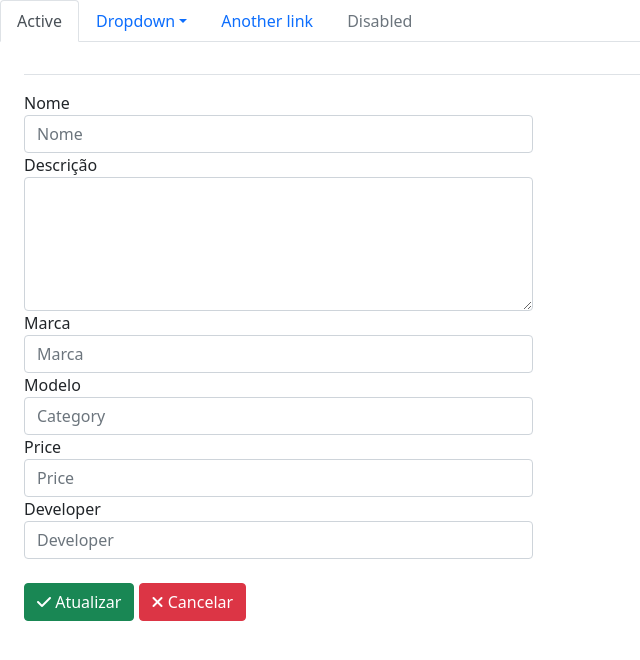
After one commit to weversonmp/vendas-gpm, a CodeIgniter app: page /vendas-gpm/index.php/homepage/edit/1 in a window 1280 px wide. The commit adds this page. Shown: the top 660 px of the page, without its empty margins (0-640 px from the left). Run offline with CodeIgniter, Linux system fonts and the light colour scheme; data that the repository does not hold is empty; some libraries are stand-ins or nearby versions.

Commit message:
Homepage edit - form-edit create

```diff
--- a/application/controllers/Homepage.php
+++ b/application/controllers/Homepage.php
@@ -16,13 +16,18 @@ class Homepage extends CI_Controller
 		$data['items'] = $this->items_model->index();
 		$data['title'] = 'BuyaShoes';
 
+
+		$this->load->view('templates/header', $data);
 		$this->load->view('pages/homepage', $data);
+		$this->load->view('templates/footer', $data);
 
 	}
 
-	public function teste()
+	public function edit($id)
 	{
-
+		$this->load->view('templates/header');
+		$this->load->view('templates/form-edit-items');
+		$this->load->view('templates/footer');
 
 	}
 }
--- a/application/helpers/auth_helper.php
+++ b/application/helpers/auth_helper.php
@@ -1,13 +1,13 @@
 <?php
 
 function permission() {
-	$ci = get_instance();
-	$loggedUser = $ci->session->userdata['logged_user'];
+	// $ci = get_instance();
+	// $loggedUser = $ci->session->userdata['logged_user'];
 
-	if (!$loggedUser) {
-		$ci->session->set_flashdata("danger", "Você precisa estar logado para acessar esta página");
-		redirect("login");
-	}
+	// if (!$loggedUser) {
+	// 	$ci->session->set_flashdata("danger", "Você precisa estar logado para acessar esta página");
+	// 	redirect("login");
+	// }
 
-	return $loggedUser;
+	// return $loggedUser;
 }
--- a/application/models/Items_model.php
+++ b/application/models/Items_model.php
@@ -7,4 +7,12 @@ class Items_model extends CI_Model
 
 		return $this->db->get("tb_items")->result_array();
 	}
+
+	public function editItem($id)
+	{
+
+		return $this->db->where("tb_items", array(
+			'id' => $id
+		))->row_array();
+	}
 }
--- /dev/null
+++ b/application/views/templates/form-edit-items.php
@@ -0,0 +1,62 @@
+<main role="main" class="col-md-9 ml-sm-auto col-lg-10 px-4">
+      <div class="d-flex justify-content-between flex-wrap flex-md-nowrap align-items-center pt-3 pb-2 mb-3 border-bottom">
+        <h1 class="h2"></h1>
+      </div>
+
+			<div class="col-md-12">
+
+					<form action="" method="post">
+
+					<div class="col-md-6">
+						<div class="form-group">
+							<label for="name">Nome</label>
+							<input type="text" class="form-control" name="name" id="name" placeholder="Nome" required>
+						</div>
+					</div>
+
+					<div class="col-md-6">
+						<div class="form-group">
+							<label for="description">Descrição</label>
+							<textarea name="description" id="description" rows="5" class="form-control" required></textarea>
+						</div>
+					</div>
+
+					<div class="col-md-6">
+						<div class="form-group">
+							<label for="category">Marca</label>
+							<input type="text" class="form-control" name="brand" id="brand" placeholder="Marca" value="" required>
+						</div>
+					</div>
+
+					<div class="col-md-6">
+						<div class="form-group">
+							<label for="category">Modelo</label>
+							<input type="text" class="form-control" name="category" id="category" placeholder="Category" value="" required>
+						</div>
+					</div>
+
+					<div class="col-md-6">
+						<div class="form-group">
+							<label for="price">Price</label>
+							<input type="text" class="form-control" name="price" id="price" placeholder="Price" value="" required>
+						</div>
+					</div>
+
+					<div class="col-md-6">
+						<div class="form-group">
+							<label for="developer">Developer</label>
+							<input type="text" class="form-control" name="developer" id="developer" placeholder="Developer" value="" required>
+						</div>
+					</div>
+
+					<div class="col-md-6 pt-4">
+							<button type="submit" class="btn btn-success btn-xs"><i class="fas fa-check"></i> Atualizar</button>
+							<a href="" class="btn btn-danger btn-xs"><i class="fas fa-times"></i> Cancelar</a>
+						</div>
+					</div>
+				</form>
+			</div>
+
+    </main>
+  </div>
+</div>
--- /dev/null
+++ b/application/views/templates/header.php
@@ -0,0 +1,43 @@
+<!DOCTYPE html>
+<html lang="pt-Br">
+
+<head>
+	<meta charset="UTF-8">
+	<meta name="viewport" content="width=device-width, initial-scale=1.0">
+	<title><?= $title ?></title>
+	<!-- Bootstrap CSS -->
+	<link href="https://cdn.jsdelivr.net/npm/bootstrap@5.0.2/dist/css/bootstrap.min.css" rel="stylesheet" integrity="sha384-EVSTQN3/azprG1Anm3QDgpJLIm9Nao0Yz1ztcQTwFspd3yD65VohhpuuCOmLASjC" crossorigin="anonymous">
+
+	<!-- Font Awesome -->
+	<script src="https://kit.fontawesome.com/2a33fe9a00.js" crossorigin="anonymous"></script>
+
+
+	<!-- Local CSS -->
+	<link rel="stylesheet" href="<?= base_url() ?>css/style.css">
+</head>
+
+<body>
+	<header>
+		<!-- Nav tabs -->
+		<ul class="nav nav-tabs" id="navId" role="tablist">
+			<li class="nav-item">
+				<a href="#tab1Id" class="nav-link active" data-bs-toggle="tab" aria-current="page">Active</a>
+			</li>
+			<li class="nav-item dropdown">
+				<a class="nav-link dropdown-toggle" data-bs-toggle="dropdown" href="#" role="button" aria-haspopup="true" aria-expanded="false">Dropdown</a>
+				<div class="dropdown-menu">
+					<a class="dropdown-item" href="#tab2Id">Action</a>
+					<a class="dropdown-item" href="#tab3Id">Another action</a>
+					<div class="dropdown-divider"></div>
+					<a class="dropdown-item" href="#tab4Id">Action</a>
+				</div>
+			</li>
+			<li class="nav-item" role="presentation">
+				<a href="#tab5Id" class="nav-link" data-bs-toggle="tab">Another link</a>
+			</li>
+			<li class="nav-item" role="presentation">
+				<a href="#" class="nav-link disabled" data-bs-toggle="tab">Disabled</a>
+			</li>
+		</ul>
+
+	</header>
```
Also changed, not shown: application/views/pages/homepage.php (+19 -79 lines), application/views/templates/footer.php (added, +9 -0 lines), img/eu1.jpg (added).
